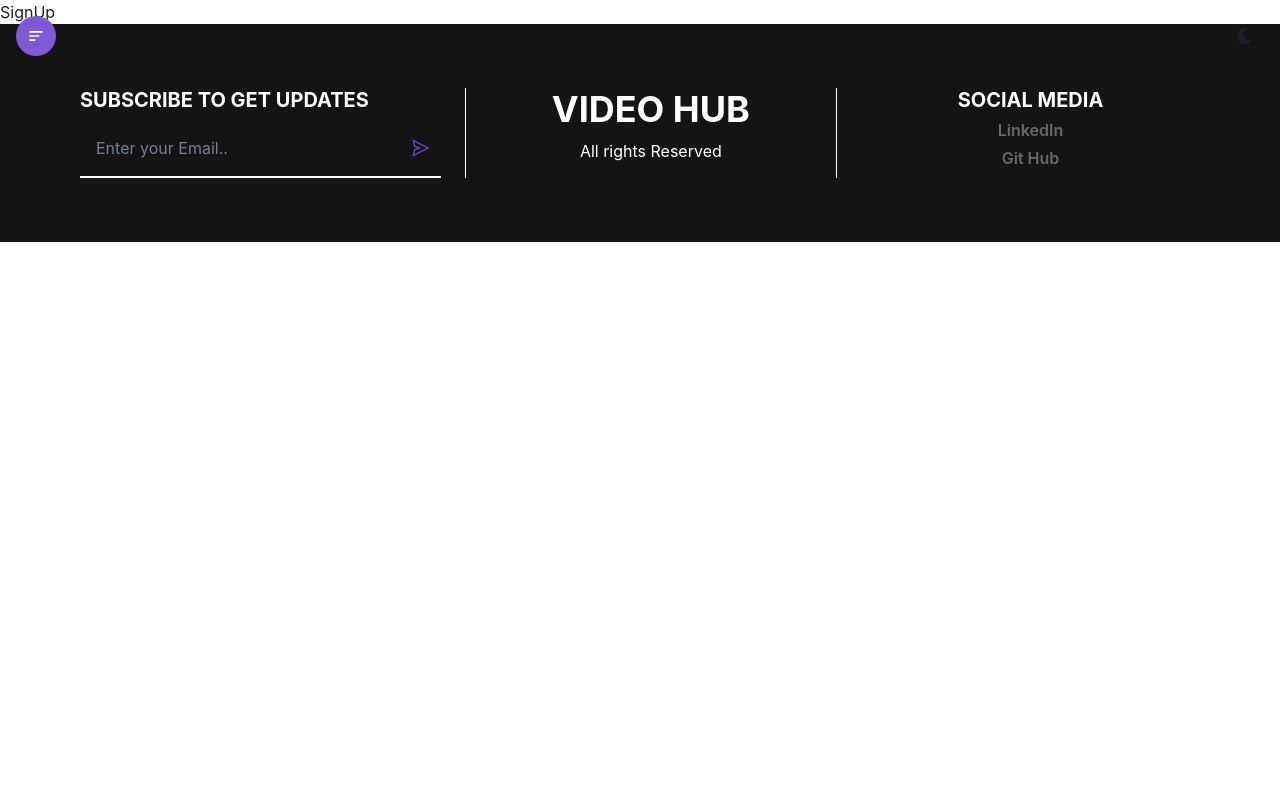
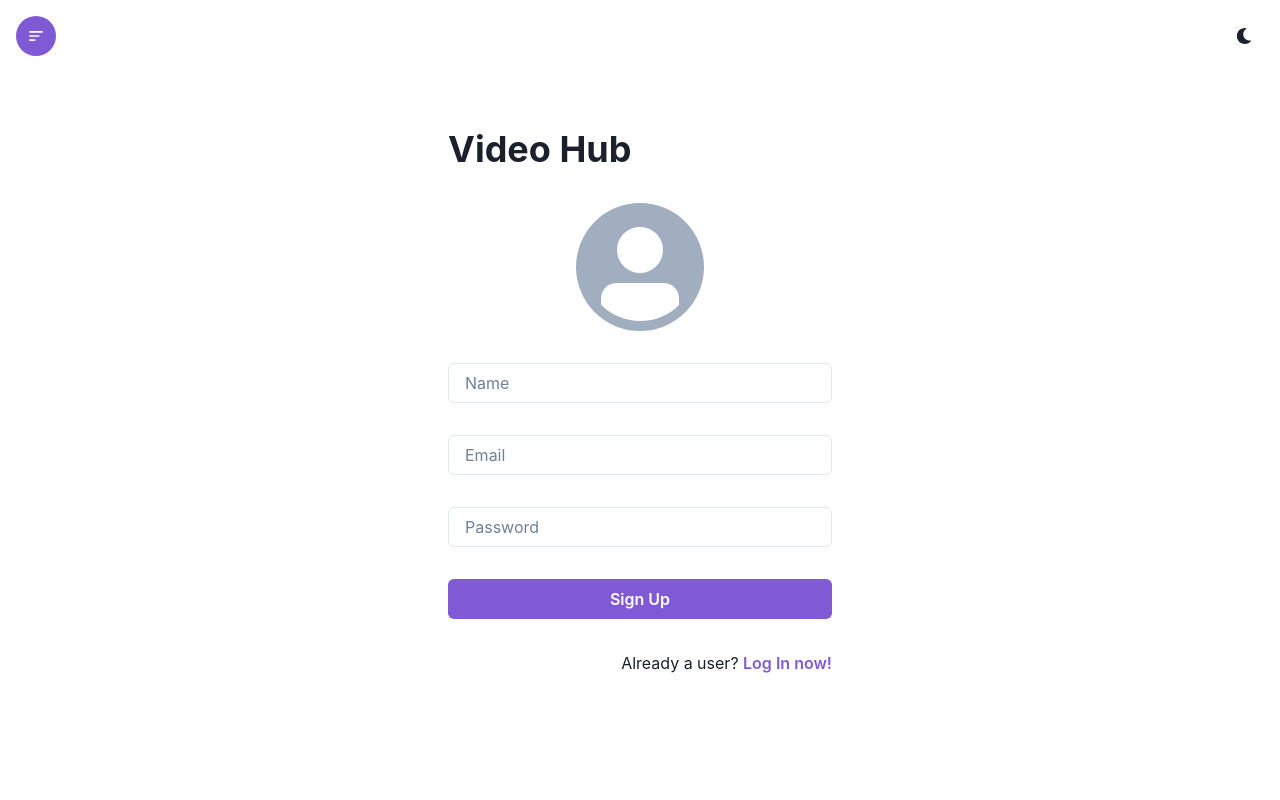
Before and after one commit to its-hisham/ReactChakraUI, a React (Create React App) app: page /SignUp in a window 1280 px wide. Shown: the top 800 px of the page. Built offline with nearby package versions, Linux system fonts and the light colour scheme.

Commit message:
added sign up page

```diff
--- a/src/components/SignUp.jsx
+++ b/src/components/SignUp.jsx
@@ -1,9 +1,47 @@
+import { Button, Container, Heading, Input, VStack, Text, Avatar} from '@chakra-ui/react'
 import React from 'react'
+import { Link } from 'react-router-dom'
 
 const SignUp = () => {
   return (
-    <div>SignUp</div>
+    <Container maxW={'container.xl'} h={'100vh'} p={'16'}>
+
+
+      <form>
+        <VStack alignItems={'stretch'} spacing={'8'} w={['full' , '96']} m={'auto'} my={'16'}>
+         <Heading>Video Hub</Heading>
+         <Avatar alignSelf={'center'} boxSize={'32'}/>
+
+         <Input placeholder='Name'  type='text' required focusBorderColor={'purple.500'}/>
+         <Input placeholder='Email'  type='email' required focusBorderColor={'purple.500'}/>
+         <Input placeholder='Password'  type='password' required focusBorderColor={'purple.500'}/>
+
+
+
+<Button type='submit' colorScheme='purple'>Sign Up</Button>
+
+<Text textAlign={'right'}>Already a user? {'       '}
+
+<Button variant={'link'} colorScheme='purple'>
+        <Link to={'/Login'}>Log In now!</Link>
+       </Button>
+
+
+
+ </Text>
+
+
+
+        </VStack>
+
+
+
+      </form>
+
+    </Container>
   )
 }
 
+
+
 export default SignUp
```
